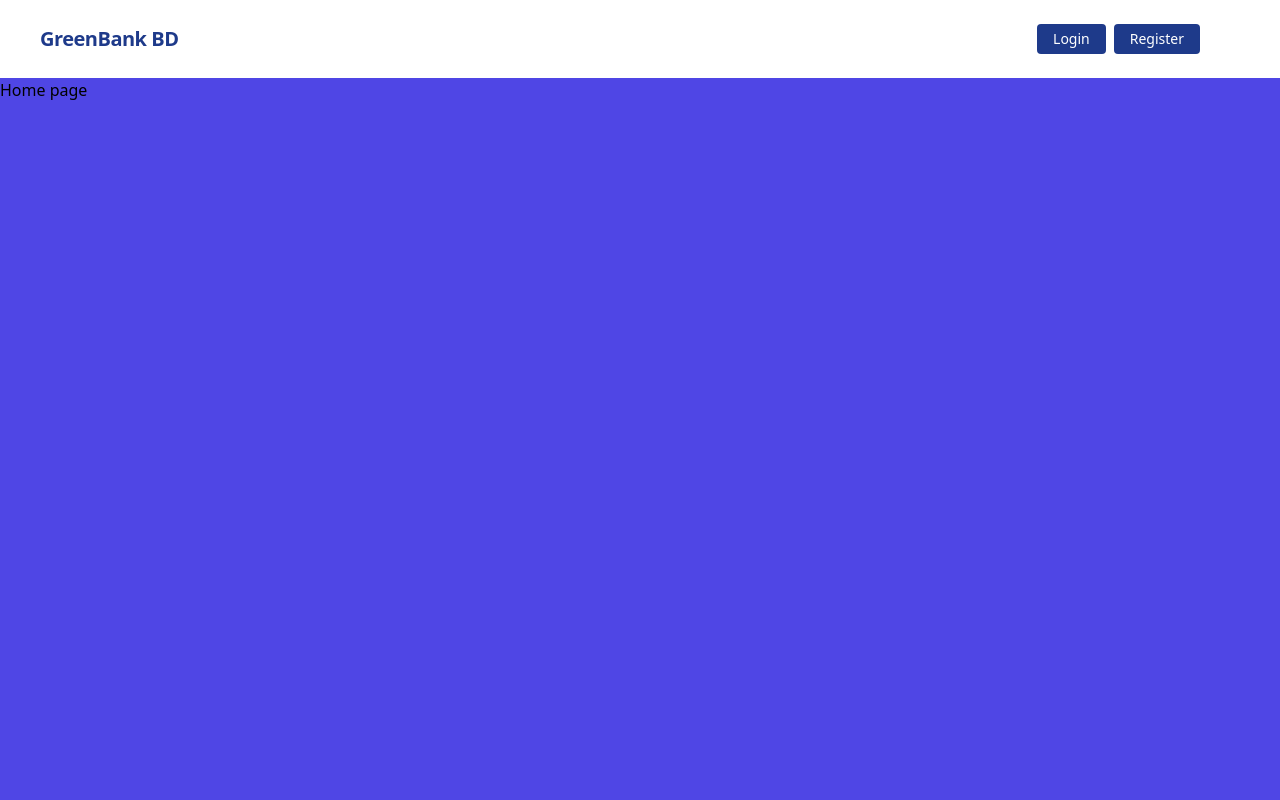
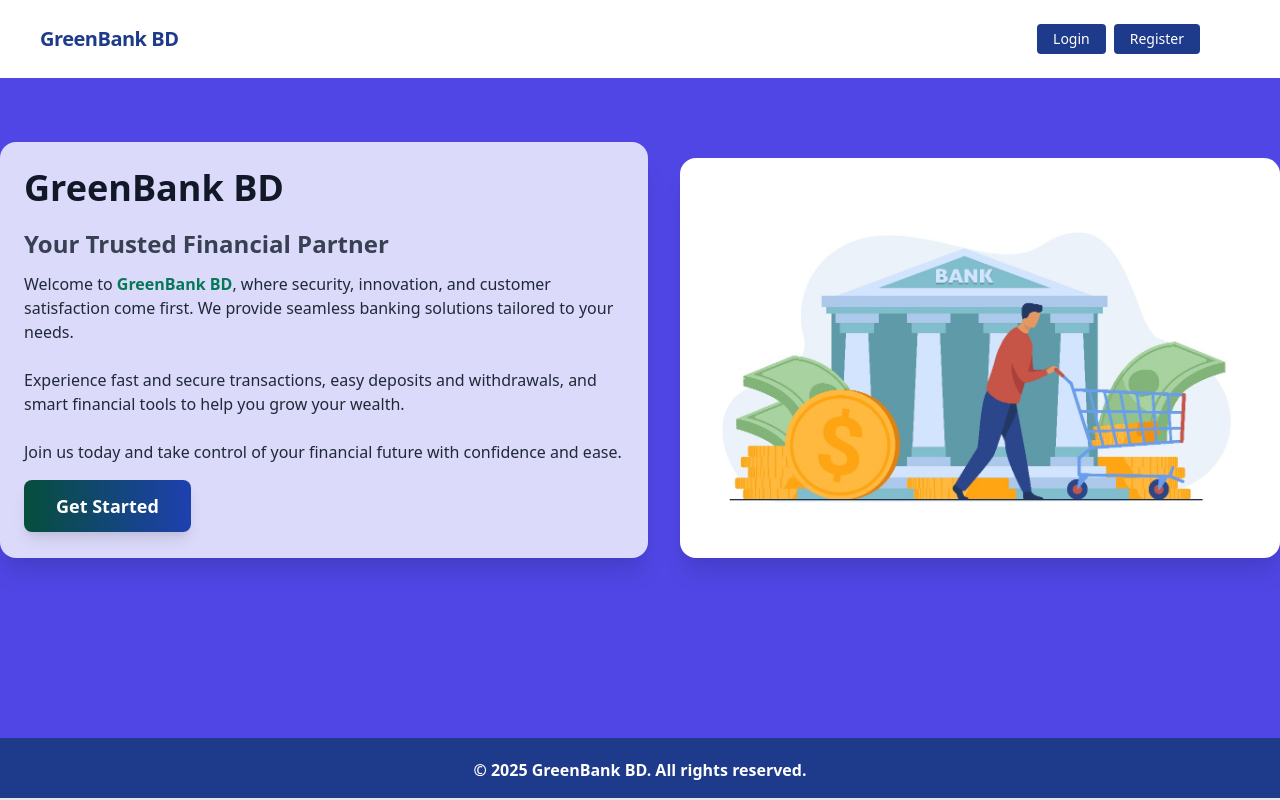
Before and after one commit to AvijitBhadro/Edge_python_Bank_Management_System, a Django app: page / in a window 1280 px wide. Run offline with Django 5.2, Linux system fonts and the light colour scheme.

Commit message:
Developed HomePage UI

```diff
--- a/accounts/views.py
+++ b/accounts/views.py
@@ -12,7 +12,7 @@ from .models import UserBankAccount, UserAddress
 class UserRegistrationsView(FormView):
     template_name = 'accounts/user_registration.html'
     form_class = UserRegistrationForm
-    success_url = reverse_lazy('home')
+    success_url = reverse_lazy('profile')
 
     def form_valid(self,form):
         print(form.cleaned_data)
--- a/core/templates/base.html
+++ b/core/templates/base.html
@@ -2,19 +2,34 @@
 <!DOCTYPE html>
 <html lang="en">
     <head>
-    <meta charset="UTF-8">
-    <meta name="viewport" content="width=device-width, initial-scale=1.0">
-   <title>  {% block title %} {% endblock %} </title>
+        <meta charset="utf-8" />
+        <meta name="viewport" content="width=device-width, initial-scale=1, shrink-to-fit=no" />
+        <meta name="description" content="Dummy Banking System" />
+        <title>
+            {% block head_title %}Banking System{% endblock %}
+        </title>
         <link href="https://unpkg.com/tailwindcss@^1.0/dist/tailwind.min.css" rel="stylesheet">
+
+        {% block head_extra %}{% endblock %}
+        <style>
+            footer {
+                position: fixed !important;
+                bottom: 0 !important;
+                width: 100%;
+            }
+        </style>
     </head>
     <body class="bg-indigo-600">
         {% include 'navbar.html' %}
-
+        {% block body %}
             <div class="lg:container lg:mx-auto" id="main">
                 {% include 'messages.html' %}
                 {% block content %}
                 {% endblock %}
             </div>
+            {% include 'footer.html' %}
 
+        {% endblock %}
     </body>
+
 </html>
--- /dev/null
+++ b/core/templates/footer.html
@@ -0,0 +1,11 @@
+<footer class="footer bg-blue-900 text-white relative border-b-2 mt-10">
+    <div class="container mx-auto px-6">
+        <div class="mt-5 flex flex-col items-center">
+            <div class="sm:w-2/3 text-center py-0 pb-2">
+                <p class="text-md text-white font-bold mb-2">
+                    © {% now "Y" %} GreenBank BD. All rights reserved.
+                </p>
+            </div>
+        </div>
+    </div>
+</footer>
--- a/core/templates/index.html
+++ b/core/templates/index.html
@@ -1,5 +1,34 @@
 {% extends 'base.html' %}
+{% load static %}
 
+{% block head_title %}GreenBank BD | Secure Banking{% endblock %}
 {% block content %}
-<h1>Home page</h1>
+<div class="container mx-auto flex flex-col md:flex-row items-center my-8 md:my-16 gap-4 md:gap-8 items-stretch">
+
+    <div class="flex-1 flex flex-col justify-center items-start p-6 bg-white rounded-2xl bg-opacity-80 shadow-xl">
+        <h1 class="font-extrabold text-3xl md:text-4xl mb-5 text-gray-900">GreenBank BD</h1>
+        <h2 class="text-xl md:text-2xl font-semibold text-gray-700 mb-3">Your Trusted Financial Partner</h2>
+
+        <p class="leading-relaxed text-sm md:text-base mb-4 text-gray-800">
+            Welcome to <span class="font-bold text-green-700">GreenBank BD</span>, where security, innovation, and customer satisfaction come first.
+            We provide seamless banking solutions tailored to your needs.
+            <br><br>
+            Experience fast and secure transactions, easy deposits and withdrawals, and smart financial tools to help you grow your wealth.
+            <br><br>
+            Join us today and take control of your financial future with confidence and ease.
+        </p>
+
+        <div class="w-full text-center md:text-left">
+            <a href="{% url 'register' %}"
+               class="inline-block text-lg bg-gradient-to-r from-green-900 to-blue-800 text-white rounded-lg hover:scale-105 transform transition-all duration-300 py-3 px-8 shadow-lg hover:shadow-xl font-bold">
+                Get Started
+            </a>
+        </div>
+    </div>
+
+    <div class="flex-1 h-full self-center mt-2 md:mt-4">
+        <img class="w-full h-full object-cover rounded-2xl shadow-xl" src="{% static 'img/bank.jpg' %}" alt="Secure Banking Interface">
+    </div>
+
+</div>
 {% endblock %}
```
Also changed, not shown: core/static/img/Bank.jpg (added), db.sqlite3. Lines whose indentation alone changed are shown as unchanged.
